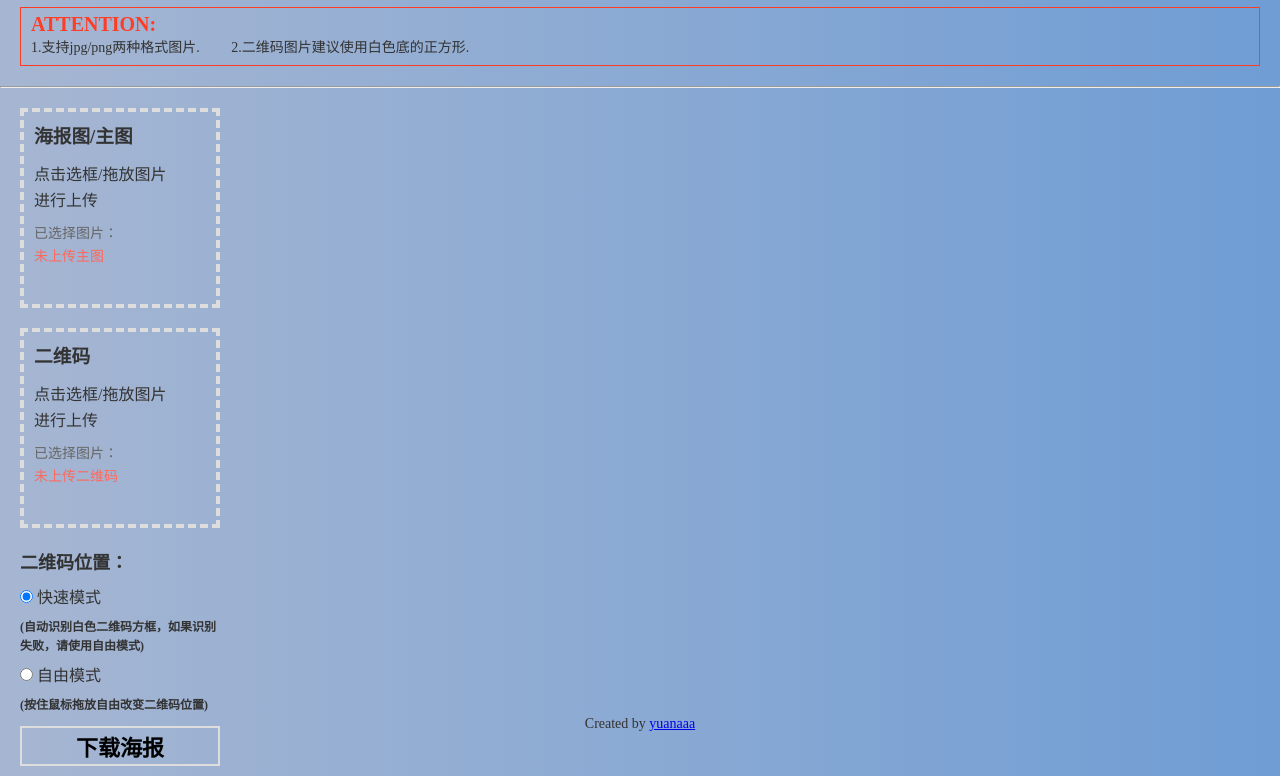
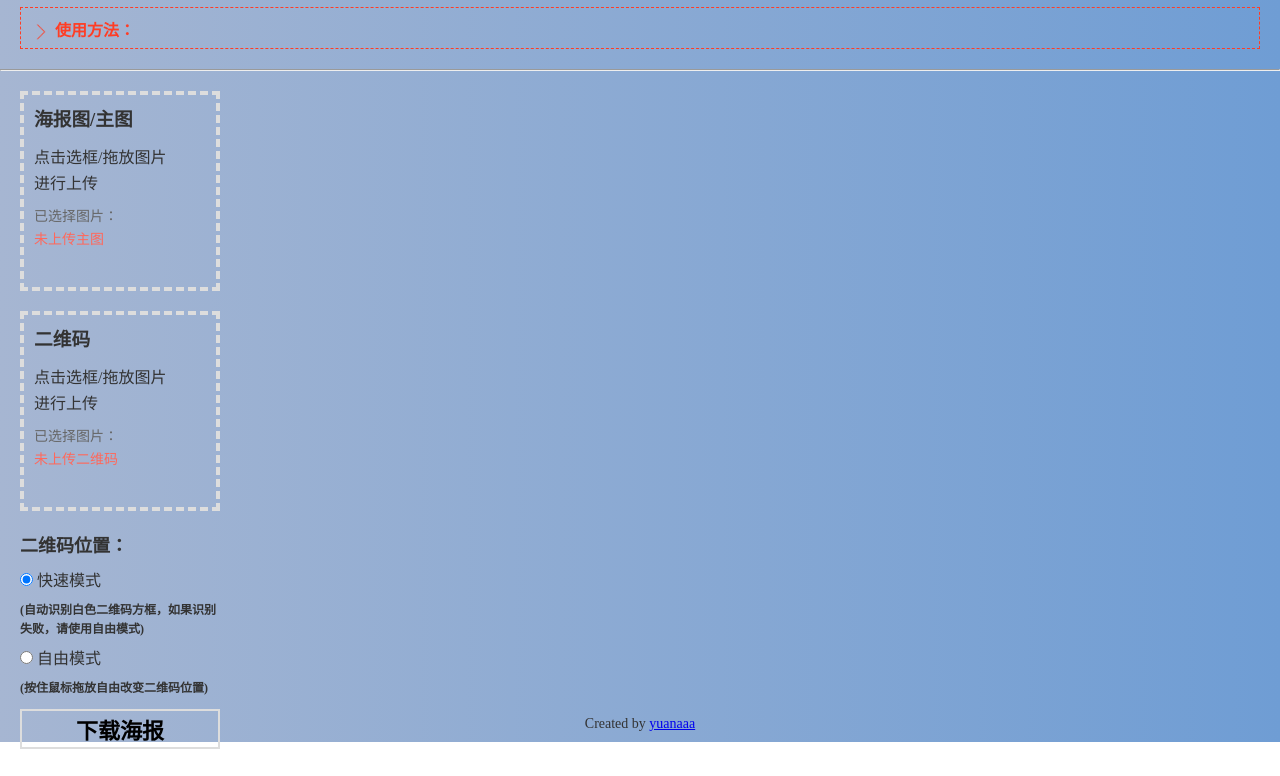
Before and after one commit to wuyuanaaa/yuanaaa, a plain HTML site: page imgCompound/index.html in a window 1280 px wide. Shown: the part 58-834 px from the top of the page. Drawn offline with nearby package versions, Linux system fonts and the light colour scheme.

Commit message:
新增使用说明

```diff
--- a/imgCompound/css/index.less
+++ b/imgCompound/css/index.less
@@ -27,24 +27,51 @@ html,
 body {
 	width: 100%;
 	height: 100%;
-	background: linear-gradient(to right, #a6b6d2, #6f9dd4);
 }
 
 .help {
 	margin: 20px;
 	.tips {
-		border: 1px solid #ff3d25;
+		border: 1px dashed #ff3d25;
 		padding: 5px 0 5px 10px;
 		margin-top:10px;
+		height: auto;
+		cursor: pointer;
+		transition: all 0.3s;
+	}
+	.tips:hover {
+		background: rgba(0,0,0,0.1);
 	}
 	.tips .tips_name {
 		color: #ff3d25;
-		font-size: 20px;
 		font-weight: bold;
+		padding: 4px 0;
 	}
-	.tips p {
+	.icon-sj {
+		display: inline-block;
+		text-indent: 9999px;
+		width: 20px;
+		height: 20px;
+		background: url(../images/down.png) no-repeat center;
+		background-size: cover;
+		transform: rotate(0deg);
+		margin-right: 4px;
+	}
+	.tips p,
+	.tips h5{
 		line-height: 24px;
+		font-size: 12px;
+		margin-left: 12px;
+	}
+	.tips h5 {
 		font-size: 14px;
+	}
+	.tipsOpen {
+		height: 30px;
+		overflow: hidden;
+		.icon-sj {
+			transform: rotate(-90deg);
+		}
 	}
 }
 
@@ -94,11 +121,14 @@ body {
 	transform-origin: left top;
 	.code {
 		.pa();
+		top: 0;
+		left: 0;
 		display: none;
 		width: 200px;
 		height: 200px;
 		border: 2px dashed #ee392e;
 		background: #fff;
+
 	}
 }
 
@@ -159,7 +189,7 @@ body {
 
 #bubble_bg {
 	position: fixed;
-	z-index: 0;
+	z-index: -2;
 	top: 0;
 	left: 0;
 	overflow: hidden;
@@ -167,8 +197,10 @@ body {
 	min-width: 1200px;
 	height: 100%;
 	list-style: none;
+	background: linear-gradient(to right, #a6b6d2, #6f9dd4);
 	.bubble {
 		position: absolute;
+		z-index: -1;
 		bottom: -200px;
 		left: 2%;
 		width: 50px;
--- a/imgCompound/css/rev-manifest.json
+++ b/imgCompound/css/rev-manifest.json
@@ -1,3 +1,3 @@
 {
-  "index.css": "index.css?v=1a0888c907"
+  "index.css": "index.css?v=edc8242151"
 }
--- a/imgCompound/index.html
+++ b/imgCompound/index.html
@@ -4,32 +4,34 @@
     <meta charset="utf-8" />
     <link rel="shortcut icon" type="image/x-icon" href="//m.ykclass.com/zt/zyImages/ykclass/1532442868804.png">
     <title>二维码海报生成</title>
-    <link rel="stylesheet" href="./css/index.css?v=1a0888c907">
+    <link rel="stylesheet" href="./css/index.css?v=edc8242151">
 </head>
 <body>
-<ul id="bubble_bg">
-    <li class="bubble"></li>
-    <li class="bubble"></li>
-    <li class="bubble"></li>
-    <li class="bubble"></li>
-    <li class="bubble"></li>
-    <li class="bubble"></li>
-    <li class="bubble"></li>
-    <li class="bubble"></li>
-    <li class="bubble"></li>
-    <li class="bubble"></li>
-    <li class="bubble"></li>
-</ul>
+
 <div class="help">
     <h2>二维码海报生成</h2>
-    <div class="tips">
-    	<span class="tips_name">ATTENTION:</span>
+    <div class="tips tipsOpen" id="tips">
+    	<h4 class="tips_name"><i class="icon-sj">1</i>使用方法：</h4>
 		<p>
-			1.支持jpg/png两种格式图片.&nbsp;&nbsp;&nbsp;&nbsp;&nbsp;&nbsp;&nbsp;&nbsp; 2.二维码图片建议使用白色底的正方形.
+			* 仅支持jpg/png图片格式
 		</p>
     	<p>
-
+            * 二维码图片默认等宽高
     	</p>
+        <p>
+            * 仅保证在谷歌、火狐浏览器上功能完全（拒绝IE）
+        </p>
+        <h5>快速模式</h5>
+        <p>*该模式自动识别图片中正方形白色边框，并填充二维码，步骤如下：</p>
+        <p>1.分别上传主图和二维码</p>
+        <p>2.下载图片，如果识别出错，请使用【自由模式】</p>
+        <h5>自由模式</h5>
+        <p>*该模式需在主图中手动划出二维码区域，步骤如下：</p>
+        <p>1.分别上传主图和二维码</p>
+        <p>2.此时二维码会在默认位置</p>
+        <p>3.在主图区域按住鼠标左键（左键点击位置即是二维码左上角位置）并长按拖放改变二维码大小</p>
+        <p>4.可重复【步骤3】进行调整</p>
+        <p>5.下载图片</p>
     </div>
 </div>
 <hr>
@@ -67,15 +69,30 @@
     <!--海报-->
     <div class="qrcodeCanvas">
         <div id="finallyImg"></div>
-        <div id="code" class="code"></div>
+        <div id="code" class="code">
+        </div>
     </div>
 </div>
 <div class="bottom">
     <p class="p-created">Created by <a href="https://github.com/wuyuanaaa">yuanaaa</a></p>
     <p class="p-info">有任何问题请钉钉联系吴远</p>
 </div>
+
+<ul id="bubble_bg">
+    <li class="bubble"></li>
+    <li class="bubble"></li>
+    <li class="bubble"></li>
+    <li class="bubble"></li>
+    <li class="bubble"></li>
+    <li class="bubble"></li>
+    <li class="bubble"></li>
+    <li class="bubble"></li>
+    <li class="bubble"></li>
+    <li class="bubble"></li>
+    <li class="bubble"></li>
+</ul>
 </body>
 <script src="//js.ykclass.com/frame/jquery/v2.1.4/jquery.min.js"></script>
 <script src="//m.ykclass.com/zt/zyjs/layer/layer.js"></script>
-<script src="./js/index.js?v=2d73309537"></script>
+<script src="./js/index.js?v=4b753c7238"></script>
 </html>
--- a/imgCompound/js/index.js
+++ b/imgCompound/js/index.js
@@ -14,6 +14,11 @@ $(function() {
 	var imgBase64;
 	var $radios = $("input[name='mode']");
 	var automation = true;  // 是否为快速模式
+
+	//
+	$('#tips').on('click',function () {
+		$(this).toggleClass('tipsOpen')
+	});
 
 	// 拖拽上传图片
 	$mainImgBox[0].ondragenter = function (event) {   // 清除默认事件，防止浏览器直接打开图片文件
@@ -60,7 +65,11 @@ $(function() {
 
 	// 图片上传事件
 	function mainImgUpload(file) {
-		wxXY = {};
+		wxXY = {
+			x: 200,
+			y: 200,
+			w: 200
+		};
 		$mainName.text(file.name);
 		layer.msg('主图上传成功！');
 		var reader = new FileReader();
@@ -94,6 +103,7 @@ $(function() {
 	// 自由模式下二维码位置改变
     function switchToMode2() {
 		automation = false;
+		var hasMove = false;
 		$finallyImg.on('mousedown', function (event) {
 			event.preventDefault();
 			$code.show().css({
@@ -103,6 +113,7 @@ $(function() {
 			wxXY.x = event.offsetX;
 			wxXY.y = event.offsetY;
 			window.onmousemove = function (event) {
+				hasMove = true;
 				var w = event.clientX  - $code.offset().left;
 				$code.width(w*2);
 				$code.height(w*2);
@@ -111,7 +122,10 @@ $(function() {
 			window.onmouseup = function () {
 				window.onmousemove = null;
 				$code.hide();
-				compound();
+				if(hasMove){
+					compound();
+					hasMove = false;
+				}
 			};
 		});
 	}
--- a/imgCompound/js/rev-manifest.json
+++ b/imgCompound/js/rev-manifest.json
@@ -1,3 +1,3 @@
 {
-  "index.js": "index.js?v=2d73309537"
+  "index.js": "index.js?v=4b753c7238"
 }
```
Also changed, not shown: imgCompound/css/index.css, imgCompound/images/down.png (added).
